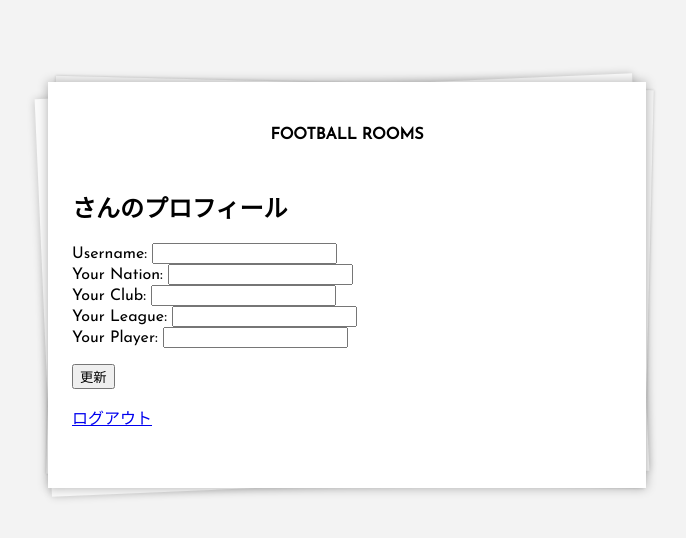
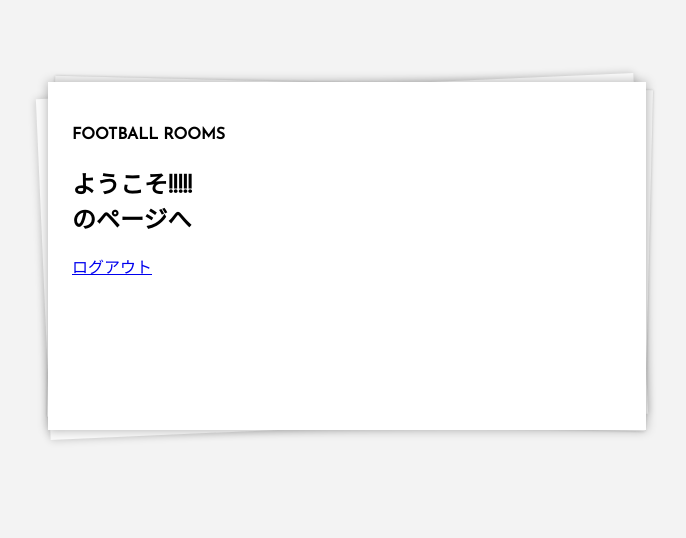
Before and after one commit to Do1904/FootballRooms, a FastAPI app: page /nextnextpage in a window 1280 px wide. Shown: the top 538 px of the page, without its empty margins (293-979 px from the left). Run offline with FastAPI, Linux system fonts and the light colour scheme.

Commit message:
Finally everything worked.

```diff
--- a/models/test.py
+++ b/models/test.py
@@ -43,3 +43,7 @@
 
     def hash_password(self, password: str):
         return sha256(password.encode()).hexdigest()
+
+    # def fetch_yourclub_by_name(self, favClub):
+    #     sql = "SELECT * FROM clubs  WHERE clubs=%s"
+    #     return self.fetch_one(sql, favClub)
--- a/templates/nextnextpage.html
+++ b/templates/nextnextpage.html
@@ -1,37 +1,8 @@
 {% extends "base.html" %}
 {% block substance %}
-<div class="welcome">
+<div class="content">
     <h4>FOOTBALL ROOMS</h4>
-    <!-- ホームに戻るボタンにするかも -->
-</div>
-<div class="content">
-    <h2><br>{{ user["username"]}}さんのプロフィール</h2>
-    <form action="{{ url_for("profile") }}" method="post">
-        <div>
-            <label for="username">Username: </label>
-            <input id="username" type="text" name="username" />
-        </div>
-        <div>
-            <label for="nation">Your Nation: </label>
-            <input id="nation" type="text" name="nation" />
-        </div>
-        <div>
-            <label for="favClub">Your Club: </label>
-            <input id="favClub" type="text" name="favClub" />
-        </div>
-        <div>
-            <label for="favLeague">Your League: </label>
-            <input id="favLeague" type="text" name="favLeague" />
-        </div>
-        <div>
-            <label for="favPlayer">Your Player: </label>
-            <input id="favPlayer" type="text" name="favPlayer" />
-        </div>
-        <br>
-        <div>
-            <button type="submit">更新</button>
-        </div>
-    </form>
+    <h2>ようこそ!!!!!<br>{{ user["username"]}}のページへ</h2>
     <p>
         <a href="{{ url_for("logout")}}">ログアウト</a>
     </p>
```
Also changed, not shown: templates/nextpage.html (+5 -6 lines), views.py (+9 -0 lines).
